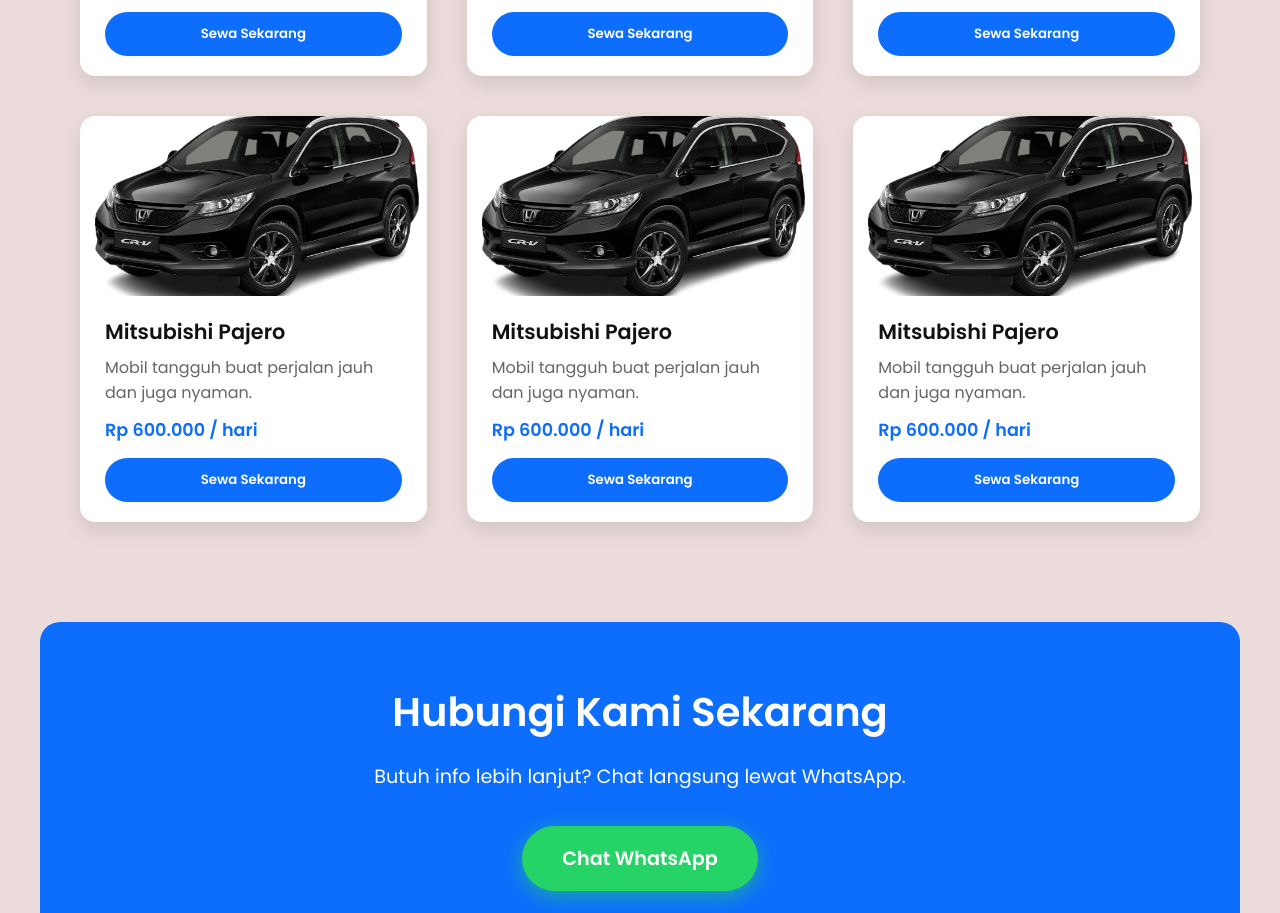
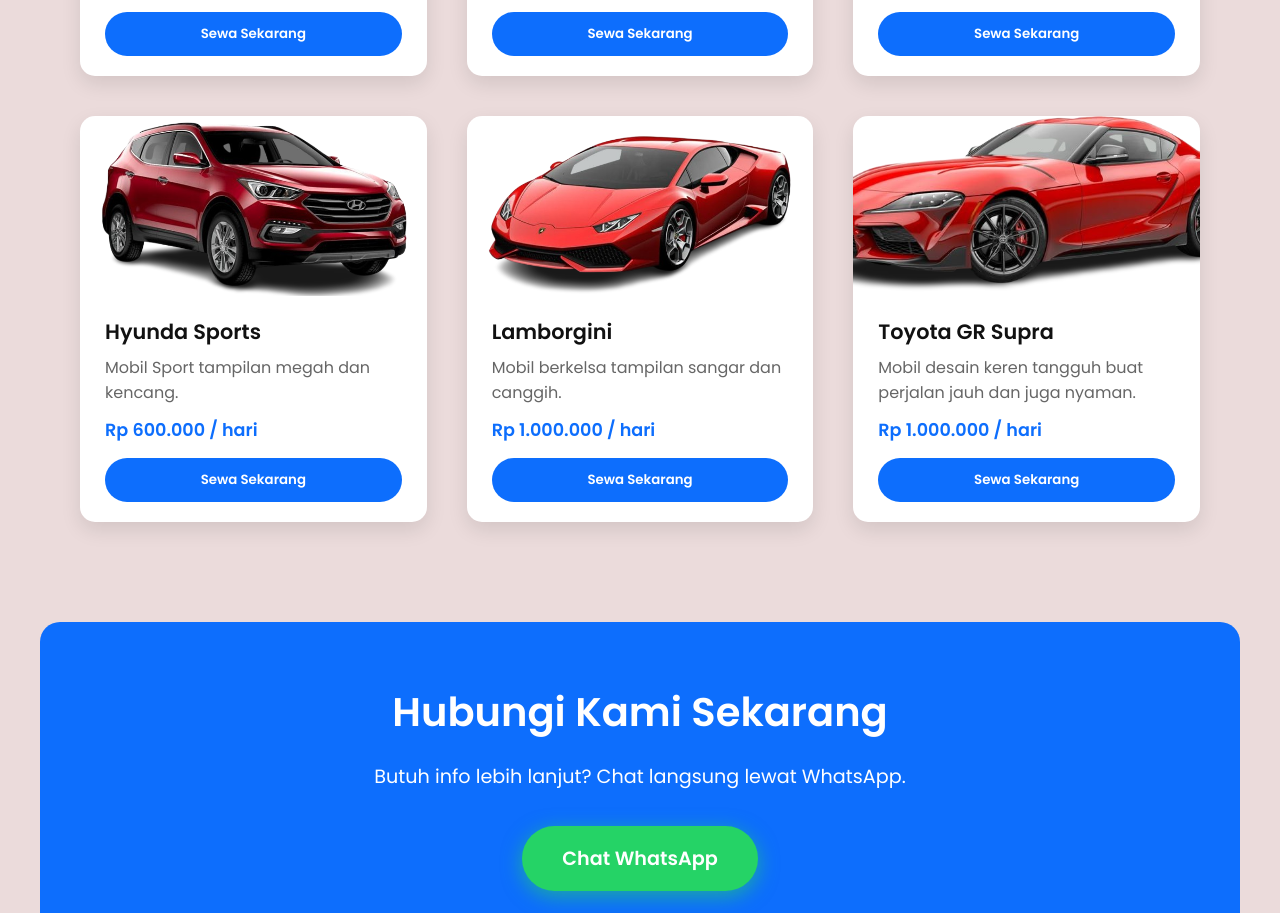
Before and after one commit to wahyuyudha387/rental_mobil, a plain HTML site: page index.html in a window 1280 px wide. Shown: the part 1070-1983 px from the top of the page. Drawn offline with Linux system fonts and the light colour scheme.

Commit message:
first commit

```diff
--- a/index.html
+++ b/index.html
@@ -78,10 +78,10 @@
           </div>
         </div>
         <div class="mobil-card">
-          <img src="img/mobilhondaCRV.png" alt="Mitsubishi Pajero" />
+          <img src="img/Hyundasport.png" alt="Mitsubishi Pajero" />
           <div class="mobil-card-content">
-            <h3>Mitsubishi Pajero</h3>
-            <p>Mobil tangguh buat perjalan jauh dan juga nyaman.</p>
+            <h3>Hyunda Sports</h3>
+            <p>Mobil Sport tampilan megah dan kencang.</p>
             <div class="harga">Rp 600.000 / hari</div>
             <button
               onclick="location.href='https://wa.me/6281234567890?text=Saya%20ingin%20sewa%20Mitsubishi%20Pajero'"
@@ -91,11 +91,11 @@
           </div>
         </div>
         <div class="mobil-card">
-          <img src="img/mobilhondaCRV.png" alt="Mitsubishi Pajero" />
+          <img src="img/Lamborgini.png" alt="Mitsubishi Pajero" />
           <div class="mobil-card-content">
-            <h3>Mitsubishi Pajero</h3>
-            <p>Mobil tangguh buat perjalan jauh dan juga nyaman.</p>
-            <div class="harga">Rp 600.000 / hari</div>
+            <h3>Lamborgini</h3>
+            <p>Mobil berkelsa tampilan sangar dan canggih.</p>
+            <div class="harga">Rp 1.000.000 / hari</div>
             <button
               onclick="location.href='https://wa.me/6281234567890?text=Saya%20ingin%20sewa%20Mitsubishi%20Pajero'"
             >
@@ -104,11 +104,13 @@
           </div>
         </div>
         <div class="mobil-card">
-          <img src="img/mobilhondaCRV.png" alt="Mitsubishi Pajero" />
+          <img src="img/ToyotaGRSupra.png" alt="Mitsubishi Pajero" />
           <div class="mobil-card-content">
-            <h3>Mitsubishi Pajero</h3>
-            <p>Mobil tangguh buat perjalan jauh dan juga nyaman.</p>
-            <div class="harga">Rp 600.000 / hari</div>
+            <h3>Toyota GR Supra</h3>
+            <p>
+              Mobil desain keren tangguh buat perjalan jauh dan juga nyaman.
+            </p>
+            <div class="harga">Rp 1.000.000 / hari</div>
             <button
               onclick="location.href='https://wa.me/6281234567890?text=Saya%20ingin%20sewa%20Mitsubishi%20Pajero'"
             >
```
Also changed, not shown: img/Hyundasport.png (added), img/Lamborgini.png (added), img/ToyotaGRSupra.png (added).
